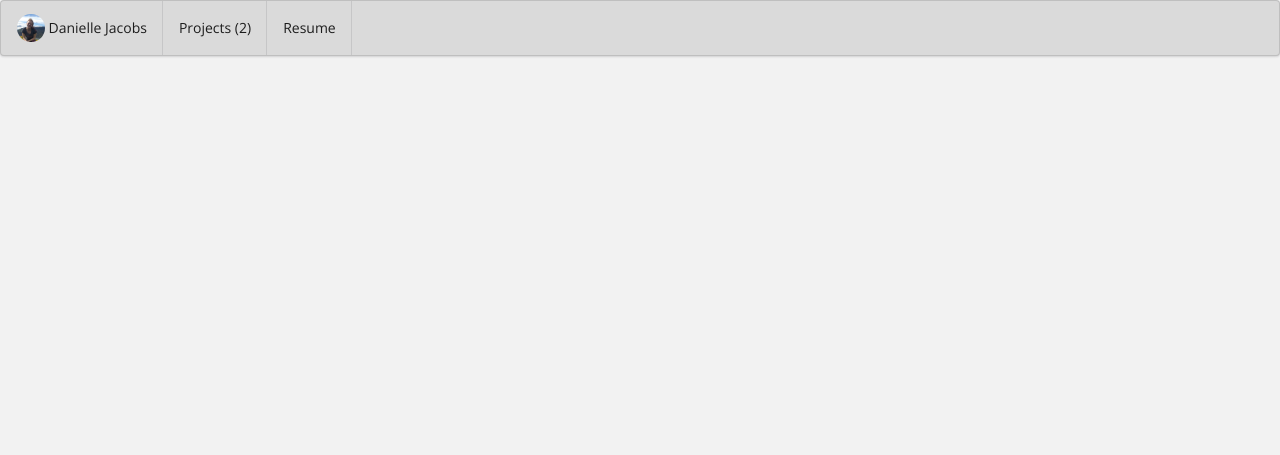
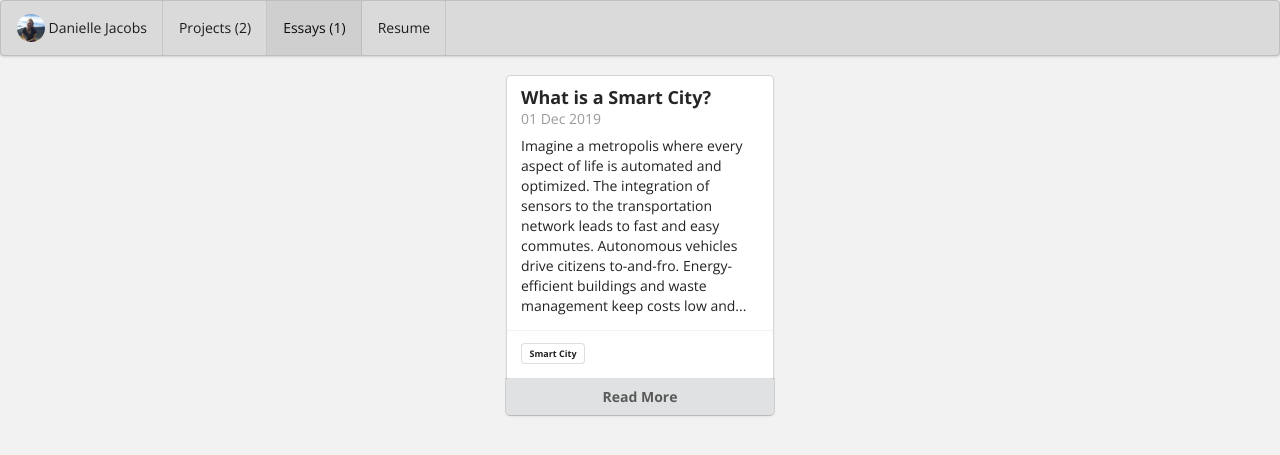
Before and after one commit to danijacobs/danijacobs.github.io, a Jekyll site: the page built from essays/index.html, in a window 1280 px wide. Shown: the top 455 px of the page. Built offline with Jekyll 4.4.1, drawn with Linux system fonts in a browser that asks for light colours; some of the changed lines change nothing that is shown.

Commit message:
Update 2015-08-26.md

```diff
--- a/essays/2015-08-26.md
+++ b/essays/2015-08-26.md
@@ -1,23 +1,22 @@
 ---
 layout: essay
 type: essay
-title: Igniting the fire
-published: false
+title: What is a Smart City?
+published: true
 # All dates must be YYYY-MM-DD format!
-date: 2015-08-26
+date: 2019-12-01
 labels:
-  - Software Engineering
-  - Learning
+  - Smart City
 ---
+Imagine a metropolis where every aspect of life is automated and optimized.  The integration of sensors to the transportation network leads to fast and easy commutes.  Autonomous vehicles drive citizens to-and-fro.  Energy-efficient buildings and waste management keep costs low and remain environmentally friendly.  The entire city sits upon an integrated and connected network.  Age-old issues plaguing a city are solved with technology, but this idealistic view misses a human aspect.
 
-<img class="ui tiny left circular floated image" src="../images/paintbrushes.jpg">
+Initially, early players in the smart city field clung to this technology-utopia.  Since the initial hype in the early 2000s, the view of a smart city has transformed beyond the futuristic metropolis to a more citizen-centric smart urban design  (Anthopoulos and Fitsilis 2013; Cohen 2015).  In recent years, critics of the initial smart city iterations have divulged how a city is more complex and has more needs than technology alone can solve.  The acknowledgment today is that a citizen-centric approach is critical to designing a long-term solution to a city.  Citizen-centered approach is dependent on the social activities. According to Lewis Mumford, “social facts are primary, and physical organization of a city… must be subservient to its social needs” (Mumford, 1937).  Mumford is recognized as an influential intellectual in urban design and planning stating that a city is first a social hub.  Mumford's statement can be applied today by suggesting that smart city technology must adhere to the social needs of a city.  To build a smart city, stakeholders need to focus on end-use and how technology will be utilized to improve the quality of life.
 
-Ever since I first grasped a paintbrush, I’ve always been eager to learn about design. Design is such a complex concept. For example, when looking at abstract art, its meaning can be completely different for different people. It motivates a person to think thoughtfully and has the potential to submerge them in a sea of imagination. It’s that special relationship between the viewer and the art that makes something as technical as software engineering interesting to me.
+The term smart city is a hot topic fueling an arms race across the globe as governments, citizens, and technology industries strive to create the best version of this somewhat abstract idea.  Since the 1950’s we have seen urban living grow from 30% of the world’s population to a projected 80% by 2050 (Bettencourt & West, 2010).  On a global scale, the active players in smart cities are trying to identify commonalities to help develop a shared understanding of what a makes a city smart.  A smart city is defined by the intentions and goals set out by the stakeholders.  Therefore, what Barcelona, Spain believes to be a smart city may be significantly different from a smart city concept in Beijing, China. Neirotti et al. explored trends in smart city initiatives.  The researchers found no unique definition of a smart city. Instead, the emerging smart city depends on the local context (Neirotti et al., 2014).  Despite location, ICT (Information Communication Technology) and IoT (Internet of Things) are central to the development of a smart city.  The policies, ethics, and social dynamics of the local context determine how ICT and IoT are applied.  As such, considering the local context of the city in defining and designing a smart city is crucial. It is important that engineers are aware of this characteristic of a smart city when designing.
 
-<img class="ui tiny left circular floated image" src="../images/design-technology.jpg">
-
-I never used to think that design and technology went hand in hand.  Thus, learning about software engineering and the role of design has been incredibly interesting to me. Design, implementation, and management are just some of the many things I wish to learn more about. Good art, in a way, makes a person question it. They become joined in the idea of visualization – where captivation meets inspiration.
-
-<img class="ui tiny left circular floated image" src="../images/software-code.jpg">
-
-I am now starting to take a Software Engineering class. I hope to learn a lot through the course, but I know it will be just the beginning of my journey. By the time I’m done with it, I hope I’ve learned enough to take the next step in my life as a developer. But until then, my fire will keep on burning.
+- Anthopoulos, L., & Fitsilis, P. (2013, 12). Using classification and roadmapping techniques for smart city viability’s realization. Electronic Journal of e-Government, 11, 326.
+- Bettencourt, L., & West, G. (2010, Oct). A unified theory of urban living. Nature Publishing Group. Retrieved from https://www.nature.com/articles/467912aciteas
+- Cohen, B. (2015, August). The 3 generations of smart cities. Retrieved from https://www.fastcompany.com/3047795/the-3-generations-of-smart-cities
+- Mumford, L. (1937, Nov). What is a city? Architectural Record, LXXXII.
+- Neirotti, P., Marco, A. D., Cagliano, A. C., Mangano, G., & Scorrano, F. (2014). Current trends in smart city initiatives: Some stylised facts. Cities, 38, 25–36.
+doi: 10.1016/j.cities.2013.12.010
```
